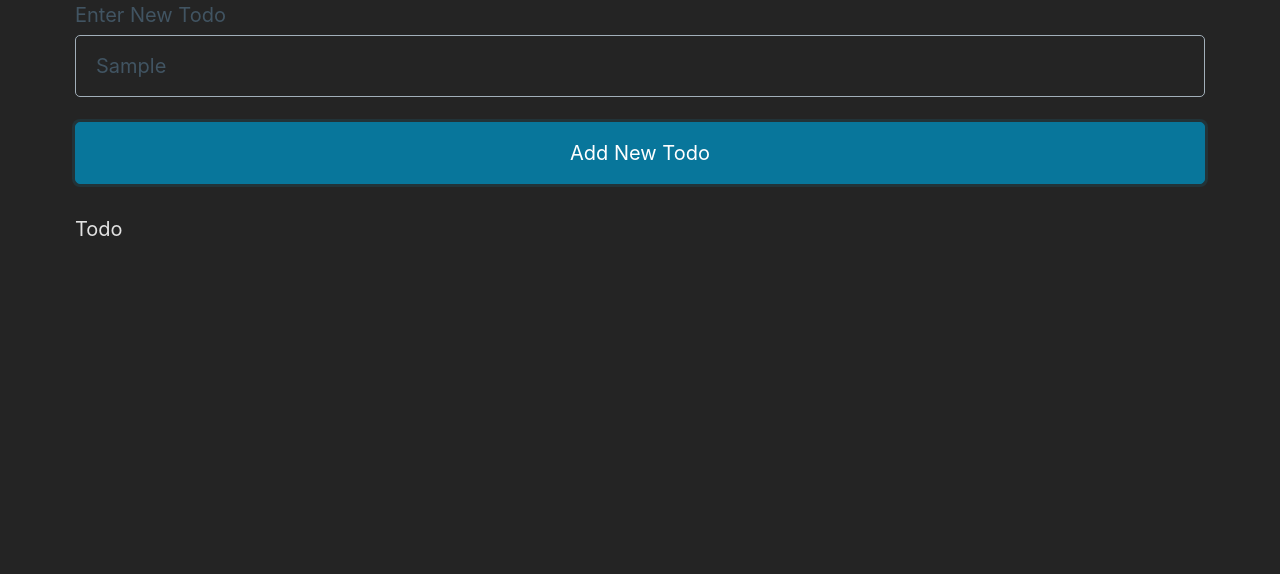
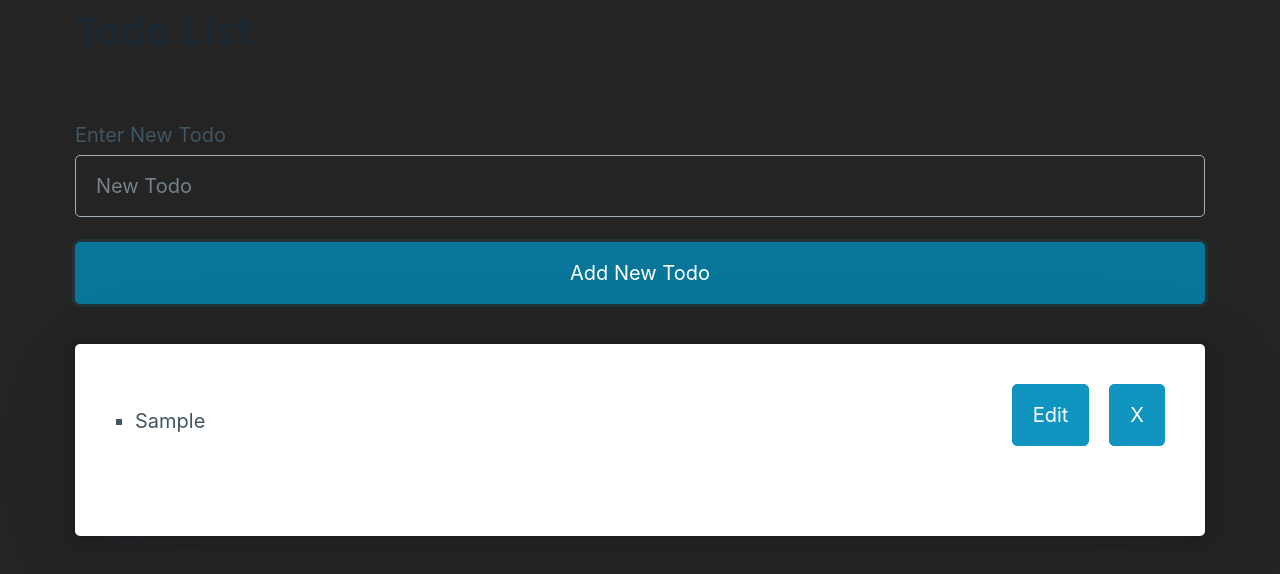
Before and after one commit to m2paulc/react-todo-list, a React (Vite) app: page / in a window 1280 px wide. Both pictures are taken after typing "Sample" into the empty fields and a click on the button "Add New Todo". Shown: the top 574 px of the page. Built offline with nearby package versions, Linux system fonts and the light colour scheme.

Commit message:
render new todo to the list

```diff
--- a/package.json
+++ b/package.json
@@ -12,7 +12,8 @@
   "dependencies": {
     "@picocss/pico": "^1.5.10",
     "react": "^18.2.0",
-    "react-dom": "^18.2.0"
+    "react-dom": "^18.2.0",
+    "uuid": "^9.0.0"
   },
   "devDependencies": {
     "@types/react": "^18.2.15",
--- a/src/components/NewTodoForm.jsx
+++ b/src/components/NewTodoForm.jsx
@@ -1,28 +1,37 @@
 import { Component } from 'react';
+import PropTypes from 'prop-types';
+import { v4 as uuidv4 } from 'uuid';
 
 export default class NewTodoForm extends Component {
   constructor(props) {
     super(props);
-    this.state = { todo: '' };
+    this.state = { task: '', id: '' };
     this.handleChange = this.handleChange.bind(this);
     this.handleSubmit = this.handleSubmit.bind(this);
   }
   handleChange(event) {
-    this.setState({ todo: event.target.value });
+    this.setState({ task: event.target.value });
   }
 
   handleSubmit(event) {
     event.preventDefault();
-    console.log(this.state);
+    const newTodo = { ...this.state, id: uuidv4() };
+    this.props.addNewTodo(newTodo);
+    this.setState({ task: '', id: '' });
+
   }
   render() {
     return (
       <form onSubmit={ this.handleSubmit }>
-        <label>Enter New Todo
-          <input id='newTodo' name='newTodo' value={ this.state.todo } onChange={ this.handleChange } />
+        <label htmlFor='task'>Enter New Todo
+          <input type='text' id='task' name='task' value={ this.state.task } placeholder='New Todo' onChange={ this.handleChange } />
         </label>
         <button>Add New Todo</button>
       </form>
     );
   }
 }
+
+NewTodoForm.propTypes = {
+  addNewTodo: PropTypes.func
+};
--- a/src/components/Todo.jsx
+++ b/src/components/Todo.jsx
@@ -1,4 +1,5 @@
 import { Component } from 'react';
+import PropTypes from 'prop-types';
 
 export default class Todo extends Component {
   constructor(props) {
@@ -7,7 +8,17 @@ export default class Todo extends Component {
 
   render() {
     return (
-      <div>Todo</div>
+      <div className='todo-list'>
+        <li>{ this.props.task }</li>
+        <div className='todo-list-buttons'>
+          <button>Edit</button>
+          <button>X</button>
+        </div>
+      </div>
     );
   }
 }
+
+Todo.propTypes = {
+  task: PropTypes.string
+};
--- a/src/components/TodoList.jsx
+++ b/src/components/TodoList.jsx
@@ -6,12 +6,27 @@ export default class TodoList extends Component {
   constructor(props) {
     super(props);
     this.state = { todos: [] };
+    // this.state = { todos: [{ task: 'learn react' }, { task: 'time to sleep' }] };
+    this.addNewTodo = this.addNewTodo.bind(this);
+  }
+  addNewTodo(newTodo) {
+    this.setState((state) => ({
+      todos: [...state.todos, newTodo]
+    }));
   }
   render() {
+    const renderTodos = this.state.todos.map(todo => (
+      <Todo key={ todo.id } task={ todo.task } />
+    ));
     return (
       <div>
-        <NewTodoForm />
-        <Todo />
+        <h1>Todo List</h1>
+        <NewTodoForm addNewTodo={ this.addNewTodo } />
+        <article>
+          <ul>
+            { renderTodos }
+          </ul>
+        </article>
       </div>
     );
   }
--- a/src/index.css
+++ b/src/index.css
@@ -13,3 +13,27 @@
   -moz-osx-font-smoothing: grayscale;
   -webkit-text-size-adjust: 100%;
 }
+
+.todo-list {
+  display: flex;
+  flex-wrap: nowrap;
+  flex-direction: row;
+  justify-content: space-between;
+  align-items: center;
+}
+
+.todo-list-buttons {
+  display: flex;
+  flex-wrap: nowrap;
+  flex-direction: row;
+  align-items: center;
+}
+
+
+.todo-list-buttons button {
+  width: min-content;
+}
+
+.todo-list-buttons button:first-child {
+  margin-right: 1rem;
+}
```
Also changed, not shown: 1 other file (tests, documents, lock files or other folders).
